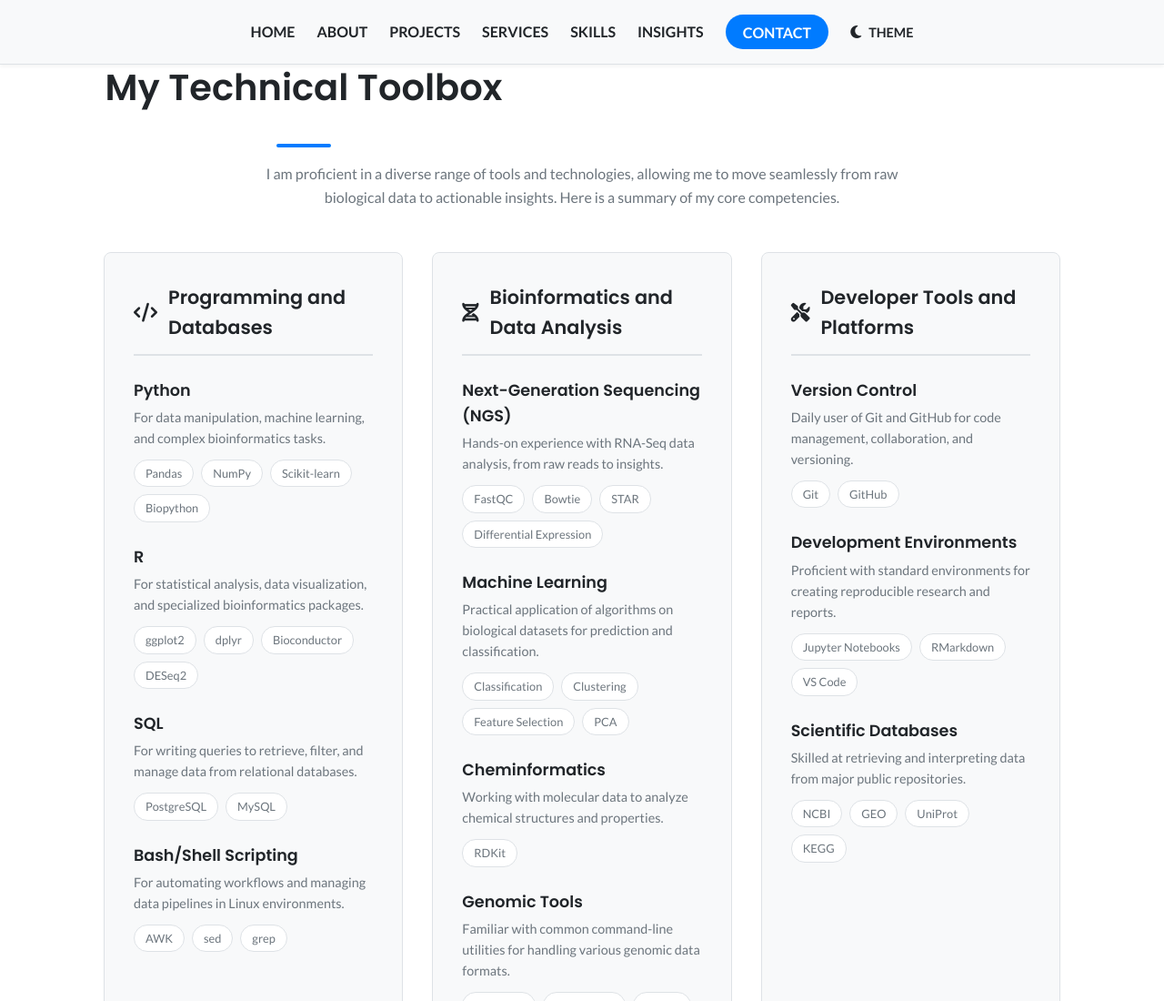
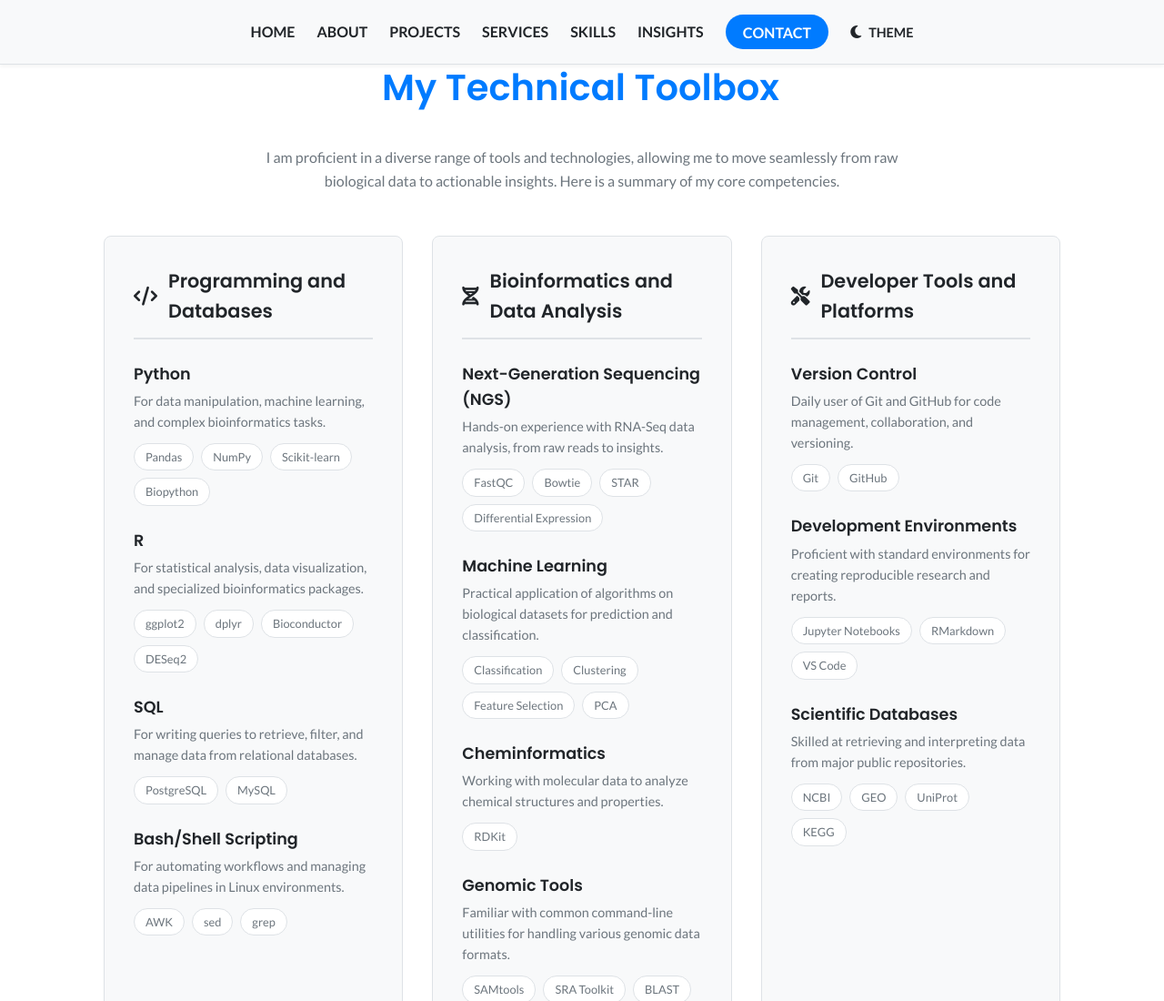
Before and after one commit to libertymutahwa/zw, a plain HTML site: page skills.html in a window 1280 px wide. Shown: the top 1100 px of the page at 91% size. Drawn offline with Linux system fonts and the light colour scheme.

Commit message:
Layout: Enfassss

```diff
--- a/css/style.css
+++ b/css/style.css
@@ -585,6 +585,7 @@ main {
     margin-top: 2rem;
     margin-bottom: 1rem;
     color: var(--primary-color);
+    text-align: center; /* This centers the titles */
 }
 .section-divider {
     border: 0;
@@ -785,25 +786,28 @@ main {
 }
 
 
-/* ======================= NEW TYPEWRITER FOR PAGE TITLES ======================= */
+/* ======================= NEW CENTERED & COLORED TYPEWRITER FOR PAGE TITLES ======================= */
 
-#page-title {
-    display: inline-block; /* Required for the effect to work properly */
+/*
+ * This selector is more specific. It targets the ::before pseudo-element
+ * of any H1 tag that has BOTH the .section-title class and a data-title attribute.
+ * This ensures the animation happens correctly inside the centered H1.
+*/
+h1.section-title[data-title]::before {
+    content: attr(data-title); /* Get the title from the data-title attribute */
+    color: var(--primary-color); /* ADD THIS: This colors the animated text */
+    overflow: hidden;
+    white-space: nowrap;
+    width: 0;
+    border-right: 3px solid var(--primary-color); /* The blinking cursor */
+    animation:
+        typing 2s steps(40, end) forwards,
+        blink .75s step-end infinite;
 }
 
-/* This ::before pseudo-element will contain the animated title */
-#page-title::before {
-    content: attr(data-title); /* Grabs the title from the HTML's data-title attribute */
-    display: inline-block;
-    overflow: hidden; /* Hides the text that hasn't been "typed" yet */
-    white-space: nowrap; /* Prevents the title from wrapping as it animates */
-    width: 0; /* Starts with no width, so it's invisible */
-    border-right: 3px solid var(--primary-color); /* This is the blinking cursor */
-
-    /* Apply two animations: one for typing, one for blinking the cursor */
-    animation:
-        typing 2s steps(40, end) forwards, /* The typing animation */
-        blink .75s step-end infinite;     /* The cursor blink animation */
+/* We also need to hide the decorative underline on the animating titles */
+h1.section-title[data-title]::after {
+    display: none;
 }
 
 /* Keyframes for the typing animation (expands the width) */
```
